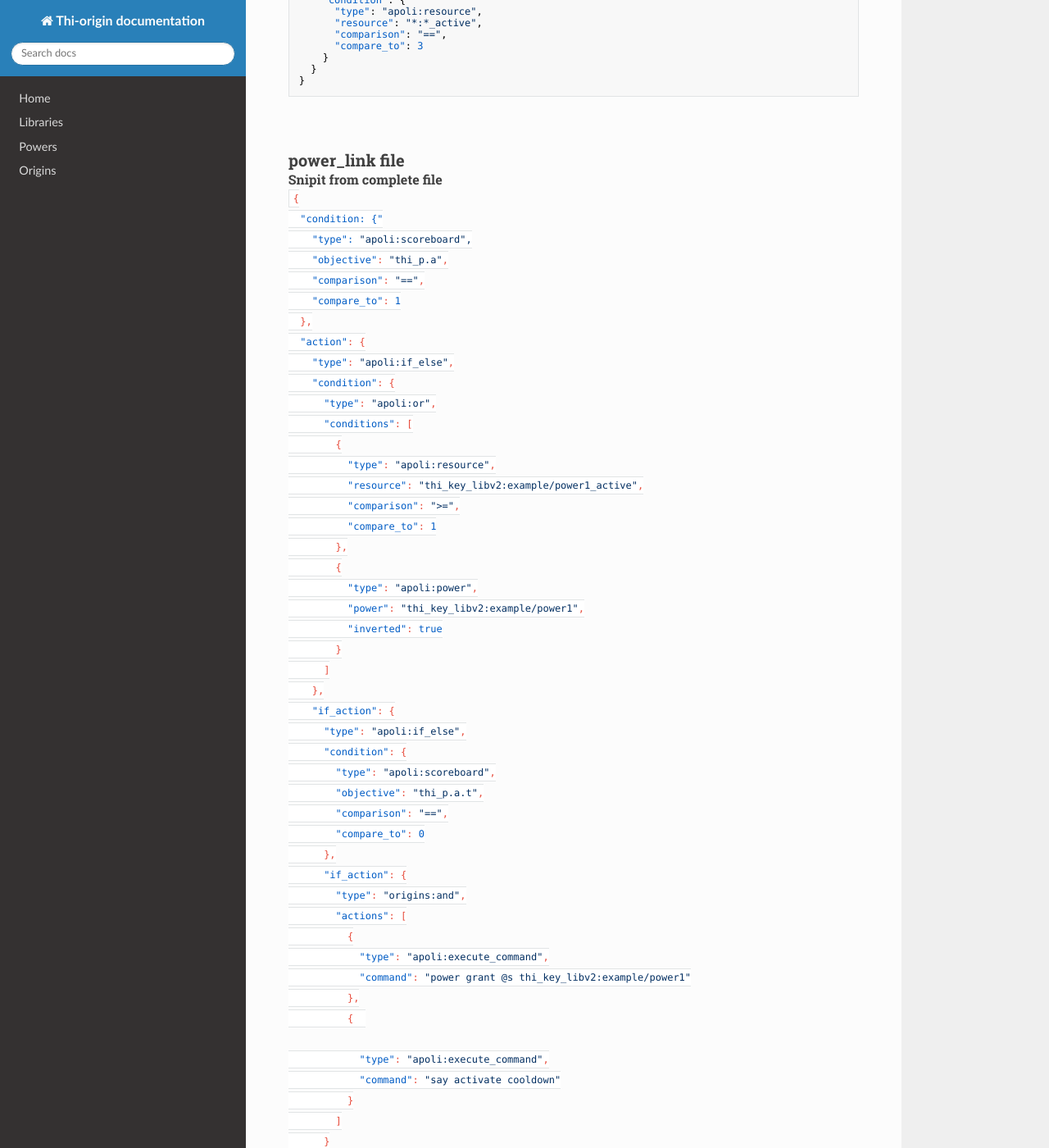
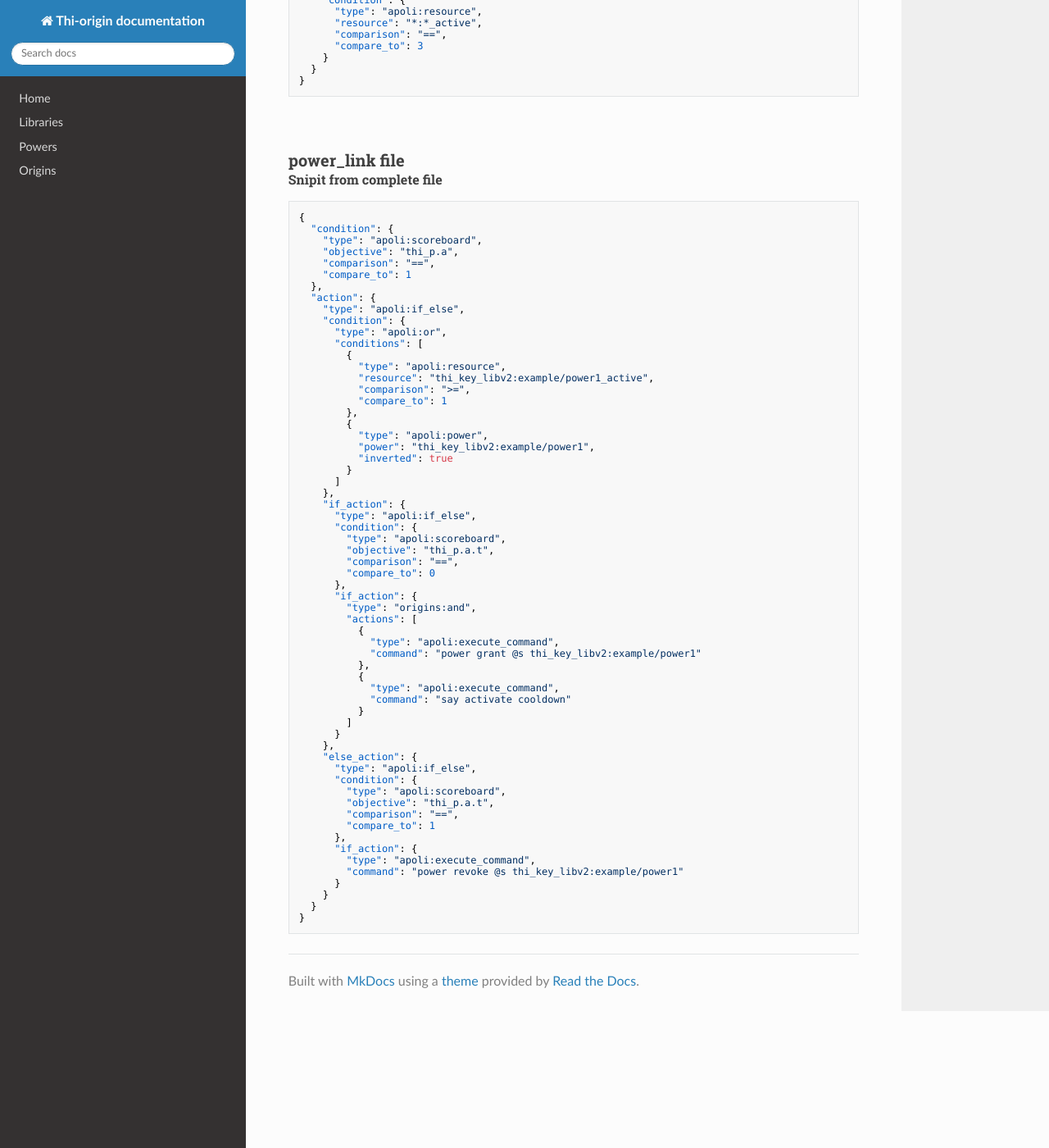
Before and after one commit to MisionThi/thi-origins-stuff, an MkDocs documentation site: the page built from docs/libraries/thi_key_lib_v2/activation_push.md, in a window 1280 px wide and 1400 px high, scrolled down 1086 px. Shown: the whole window at 82% size. Built offline with MkDocs 1.6.1, drawn with Linux system fonts in a browser that asks for light colours; nearby versions of some CDN libraries; some of the changed text lies outside the part shown.

Commit message:
Update activation_push.md

```diff
--- a/docs/libraries/thi_key_lib_v2/activation_push.md
+++ b/docs/libraries/thi_key_lib_v2/activation_push.md
@@ -71,9 +71,9 @@ The structre of the file is as followed: <br />
 <h3 style="margin-bottom: 0px;">power_link file</h3>
 <h6 style="margin-bottom: 0px;">Snipit from complete file</h6>
 
-<code class="language-json hljs">{
-  <span class="hljs-attr">"condition: {"</span>
-    <span class="hljs-attr">"type": </span><span class="hljs-string">"apoli:scoreboard",</span>
+<pre><code class="hljs json">{
+  <span class="hljs-attr">"condition"</span>: {
+    <span class="hljs-attr">"type"</span>: <span class="hljs-string">"apoli:scoreboard"</span>,
     <span class="hljs-attr">"objective"</span>: <span class="hljs-string">"thi_p.a"</span>,
     <span class="hljs-attr">"comparison"</span>: <span class="hljs-string">"=="</span>,
     <span class="hljs-attr">"compare_to"</span>: <span class="hljs-number">1</span>
@@ -133,4 +133,4 @@ The structre of the file is as followed: <br />
     }
   }
 }
-</code>
+</code></pre>
```
